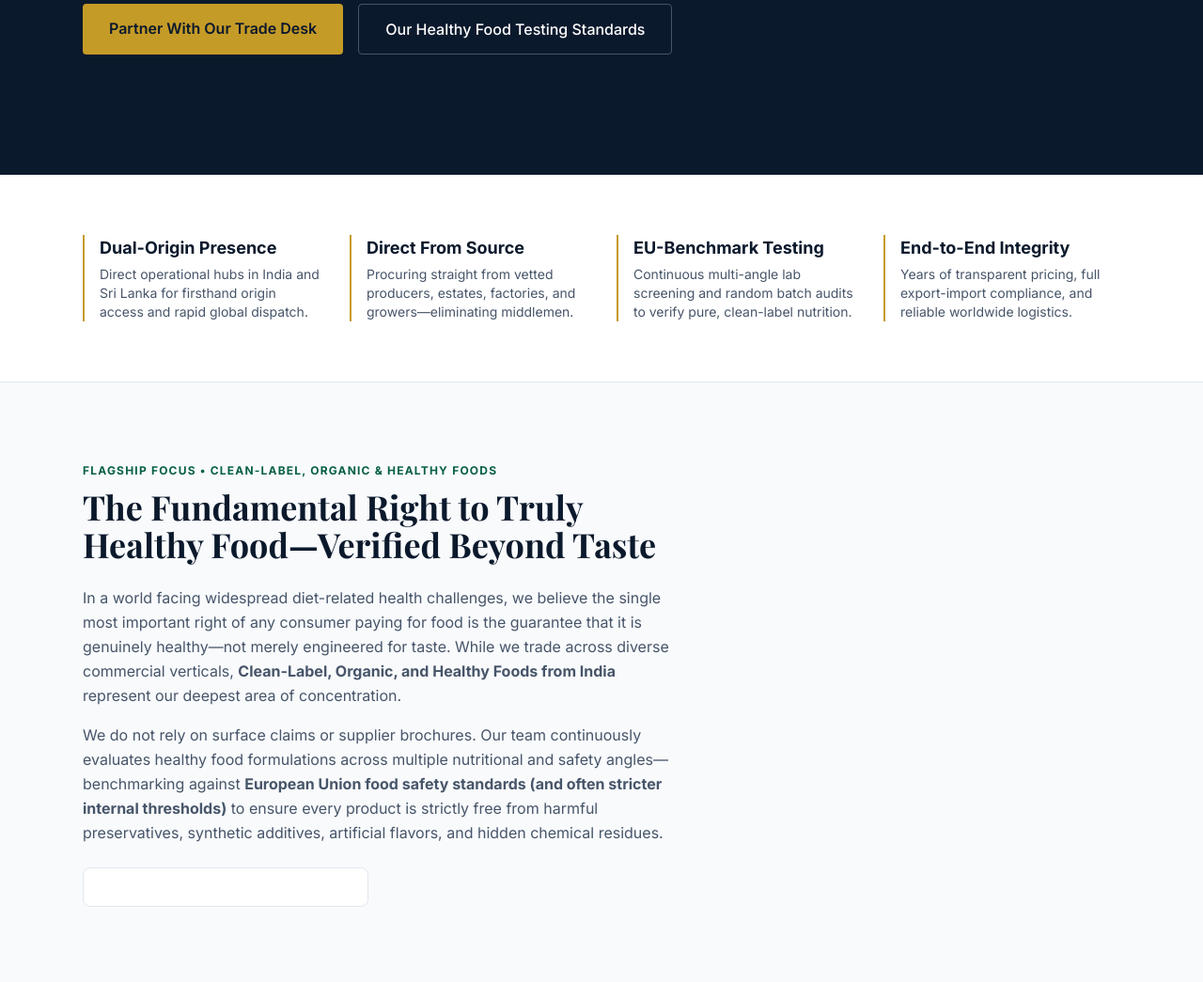
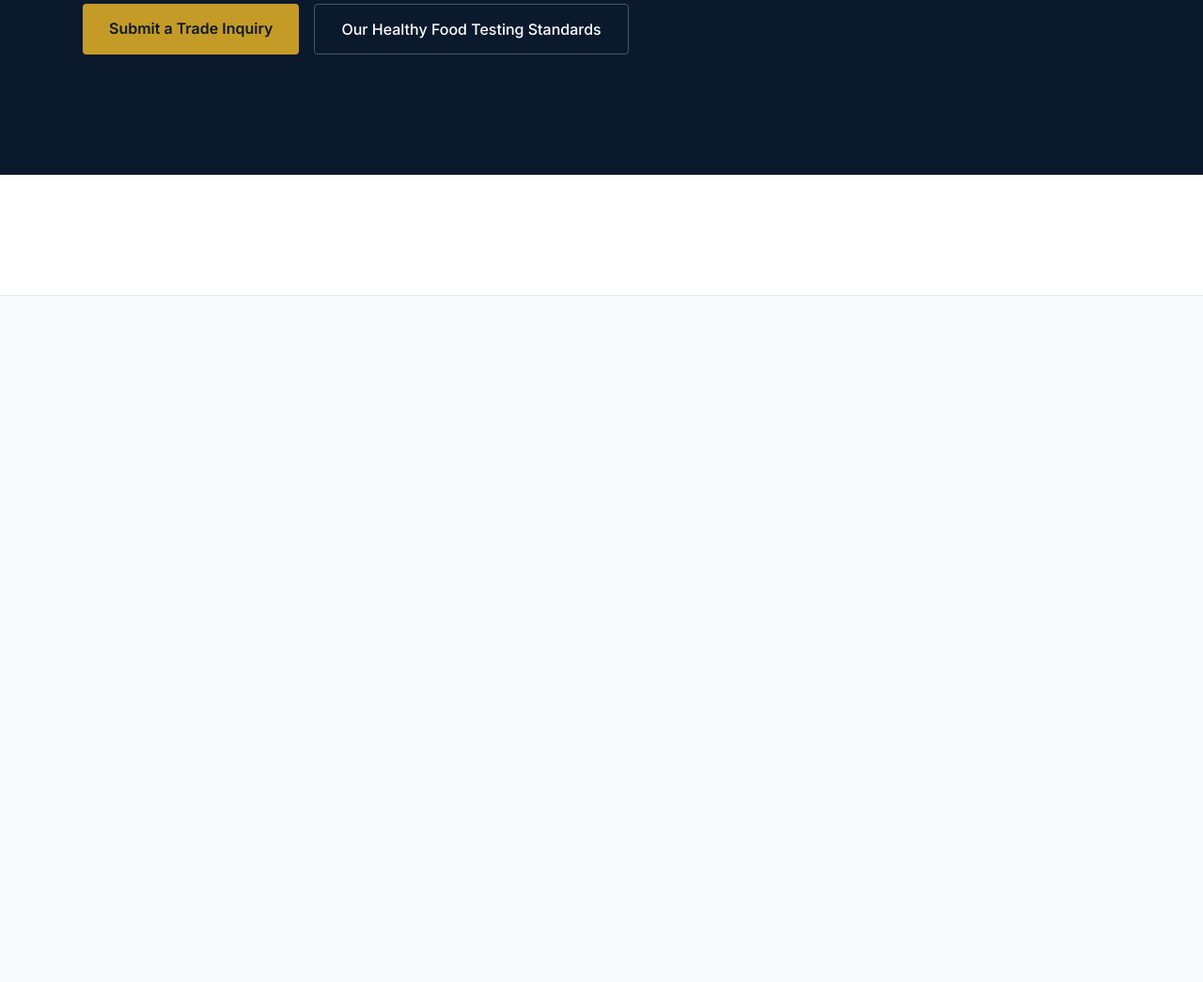
Before and after one commit to internationalventures26/internationalventures26.github.io, a plain HTML site: page index.html in a window 1280 px wide. Shown: the part 653-1698 px from the top of the page at 94% size. After the commit the page ends 968 px from the top, so only its background shows below. Drawn offline with nearby package versions, Linux system fonts and the light colour scheme.

Commit message:
Update index.html

```diff
--- a/index.html
+++ b/index.html
@@ -55,7 +55,7 @@
         <a href="#healthy-food" class="hover:text-navy-900 transition">Healthy Food Protocol</a>
         <a href="#origins" class="hover:text-navy-900 transition">India &amp; Sri Lanka</a>
         <a href="#portfolio" class="hover:text-navy-900 transition">Export &amp; Import</a>
-        <a href="#contact" class="px-5 py-2.5 rounded bg-navy-900 text-white hover:bg-navy-800 transition">Trade Inquiry</a>
+        <a href="#contact" class="px-5 py-2.5 rounded bg-navy-900 text-white hover:bg-navy-800 transition">Request a Quote</a>
       </nav>
     </div>
   </header>
@@ -75,7 +75,7 @@
         </p>
         <div class="flex flex-wrap gap-4">
           <a href="#contact" class="px-7 py-3.5 rounded bg-gold-500 hover:bg-gold-600 text-navy-900 font-semibold transition">
-            Partner With Our Trade Desk
+            Submit a Trade Inquiry
           </a>
           <a href="#healthy-food" class="px-7 py-3.5 rounded border border-slate-600 hover:border-white text-white font-medium transition">
             Our Healthy Food Testing Standards
@@ -89,40 +89,4 @@
   <section class="py-16 bg-white border-b border-slate-200">
     <div class="max-w-6xl mx-auto px-6 grid grid-cols-1 md:grid-cols-4 gap-8">
       <div class="border-l-2 border-gold-500 pl-4">
-        <h3 class="font-bold text-navy-900 text-lg">Dual-Origin Presence</h3>
-        <p class="text-sm text-slate-600 mt-1">Direct operational hubs in India and Sri Lanka for firsthand origin access and rapid global dispatch.</p>
-      </div>
-      <div class="border-l-2 border-gold-500 pl-4">
-        <h3 class="font-bold text-navy-900 text-lg">Direct From Source</h3>
-        <p class="text-sm text-slate-600 mt-1">Procuring straight from vetted producers, estates, factories, and growers—eliminating middlemen.</p>
-      </div>
-      <div class="border-l-2 border-gold-500 pl-4">
-        <h3 class="font-bold text-navy-900 text-lg">EU-Benchmark Testing</h3>
-        <p class="text-sm text-slate-600 mt-1">Continuous multi-angle lab screening and random batch audits to verify pure, clean-label nutrition.</p>
-      </div>
-      <div class="border-l-2 border-gold-500 pl-4">
-        <h3 class="font-bold text-navy-900 text-lg">End-to-End Integrity</h3>
-        <p class="text-sm text-slate-600 mt-1">Years of transparent pricing, full export-import compliance, and reliable worldwide logistics.</p>
-      </div>
-    </div>
-  </section>
-
-  <!-- Flagship Healthy Food Philosophy & Testing Protocol -->
-  <section id="healthy-food" class="py-20 bg-slate-50">
-    <div class="max-w-6xl mx-auto px-6">
-      <div class="grid grid-cols-1 lg:grid-cols-12 gap-12 items-start">
-        <div class="lg:col-span-7">
-          <span class="text-xs font-bold tracking-widest uppercase text-emerald-800">Flagship Focus &bull; Clean-Label, Organic &amp; Healthy Foods</span>
-          <h2 class="font-serif text-3xl md:text-4xl font-bold text-navy-900 mt-2 mb-6">
-            The Fundamental Right to Truly Healthy Food—Verified Beyond Taste
-          </h2>
-          <p class="text-slate-600 leading-relaxed mb-4">
-            In a world facing widespread diet-related health challenges, we believe the single most important right of any consumer paying for food is the guarantee that it is genuinely healthy—not merely engineered for taste. While we trade across diverse commercial verticals, <strong>Clean-Label, Organic, and Healthy Foods from India</strong> represent our deepest area of concentration.
-          </p>
-          <p class="text-slate-600 leading-relaxed mb-6">
-            We do not rely on surface claims or supplier brochures. Our team continuously evaluates healthy food formulations across multiple nutritional and safety angles—benchmarking against <strong>European Union food safety standards (and often stricter internal thresholds)</strong> to ensure every product is strictly free from harmful preservatives, synthetic additives, artificial flavors, and hidden chemical residues.
-          </p>
-
-          <div class="grid grid-cols-1 sm:grid-cols-2 gap-4">
-            <div class="p-5 rounded-lg bg-white border border-slate-200">
-              <h4 class="font-bold text
+        <h3 class="font-bold text
```
